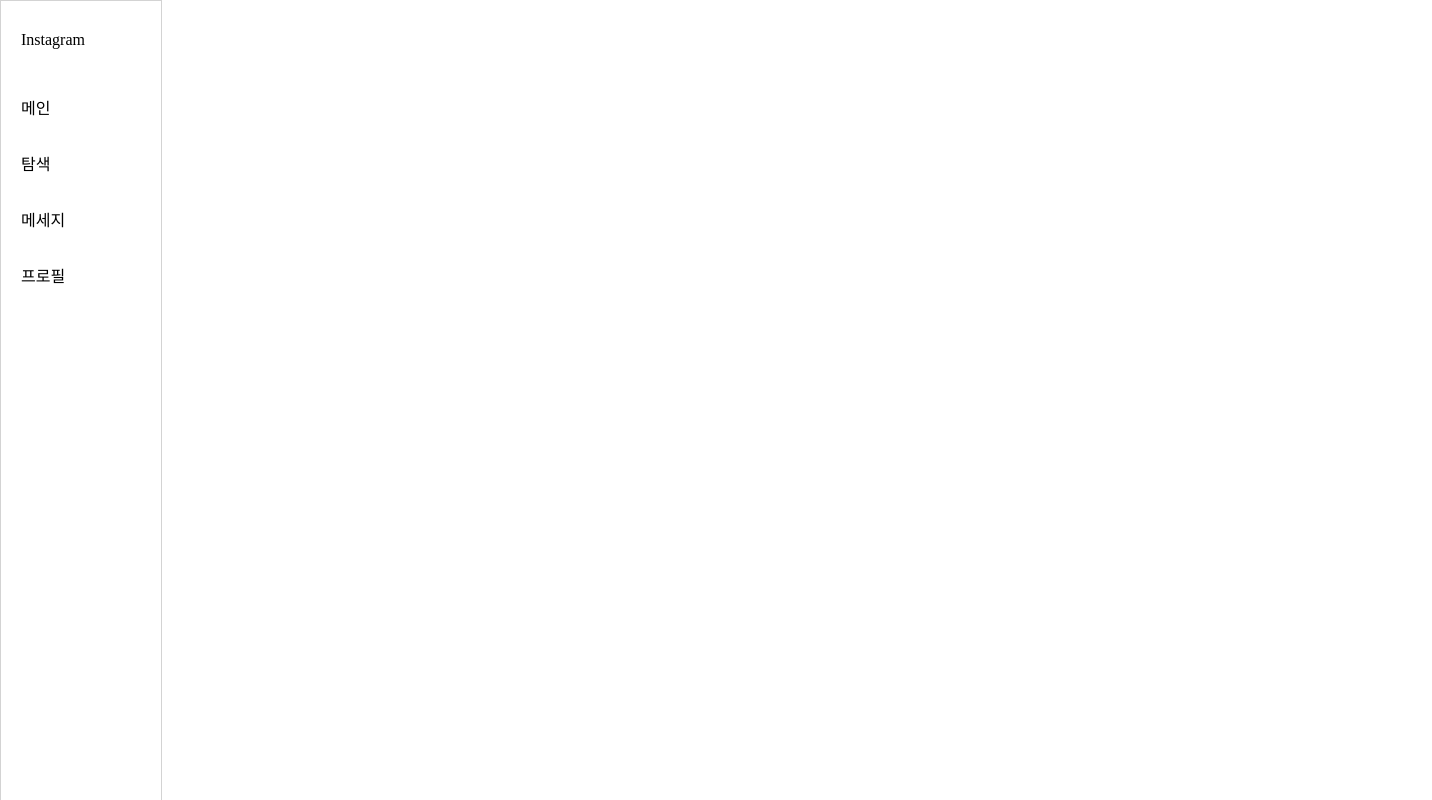
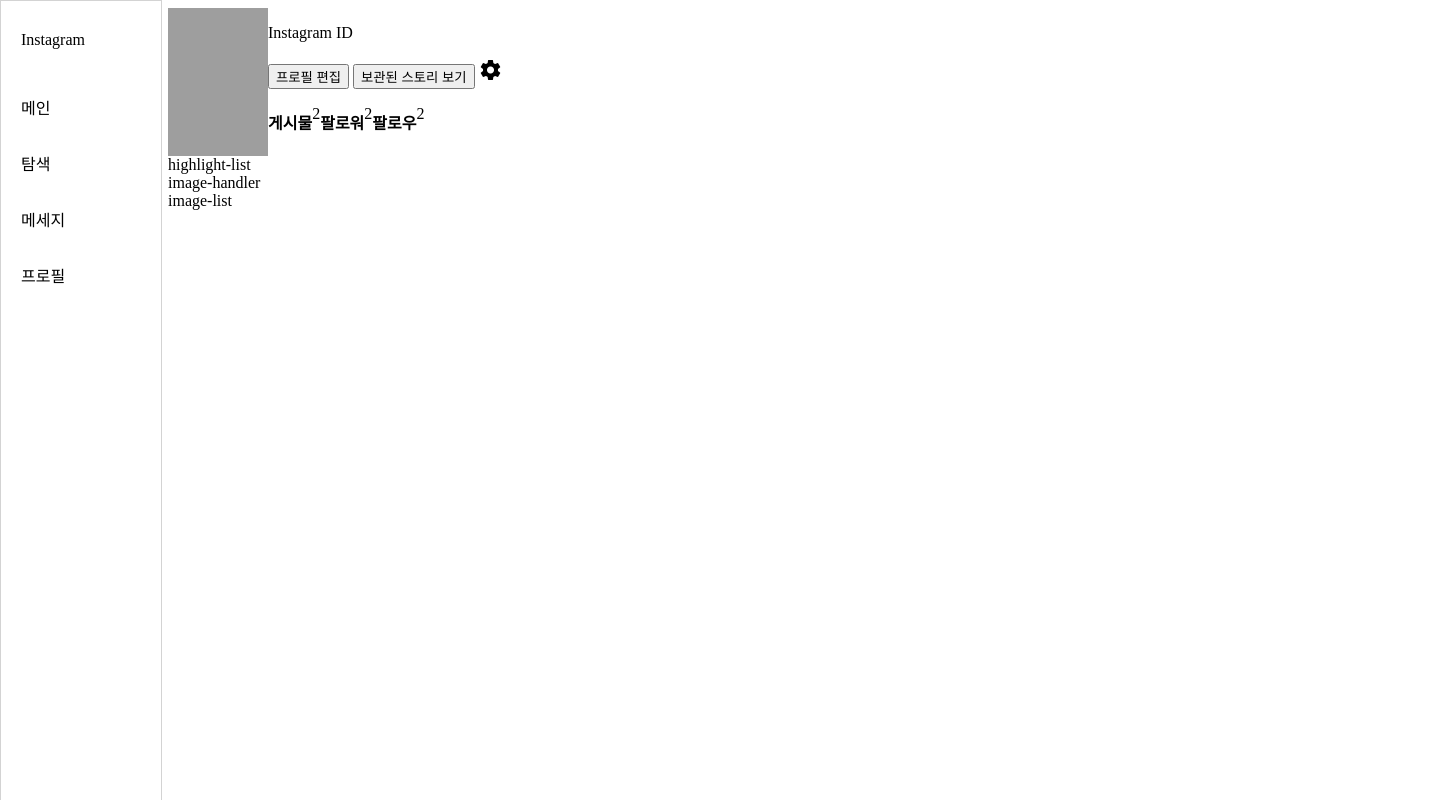
Before and after one commit to CHOSSEANG/lutis-instagram, a plain HTML site: page profile/index.html in a window 1280 px wide. Shown: the whole page, 1432 px wide, since content can reach past the window. Drawn offline with Linux system fonts and the light colour scheme; grey boxes are pictures that could not be loaded.

Commit message:
프로필 > content header 부분 내용 채우기

```diff
--- a/profile/index.html
+++ b/profile/index.html
@@ -5,6 +5,7 @@
     <meta name="viewport" content="width=device-width, initial-scale=1.0">
     <title>Main</title>
     <link rel="stylesheet" href="styles.css">
+    <link href="https://fonts.googleapis.com/icon?family=Material+Icons" rel="stylesheet">
 </head>
 <body>
     <div id="sidebar">
@@ -18,7 +19,33 @@
             <p>프로필</p>
         </div>
     </div>
-    <div></div>
+    <div id="profile-content">
+        <div id="profile-header">
+            <img src="https://picsum.photos/100/100">
+            <div id="content-container">
+                <div id="id-container">
+                    <p>Instagram ID</p>
+                    <button>프로필 편집</button>
+                    <button>보관된 스토리 보기</button>
+                    <span class="material-icons">settings</span>
+                </div>
+                <div id="follower-container">
+                    <h4>게시물</h4>
+                    <p>2</p>
+                    <h4>팔로워</h4>
+                    <p>2</p>
+                    <h4>팔로우</h4>
+                    <p>2</p>
+                </div>
+                <div id="name"></div>
+            </div>
+        </div>
+        <div id="highlight-list">highlight-list</div>
+        <div id="image-container">
+            <div id="image-handler">image-handler</div>
+            <div id="image-list">image-list</div>
+        </div>
+    </div>
     <script src="script.js"></script>
 </body>
 </html>
--- a/profile/styles.css
+++ b/profile/styles.css
@@ -16,3 +16,22 @@
 .menu-list {
     margin-left: 20px;
 }
+
+#profile-content{
+    position:relative;
+    left:10em;
+}
+
+#profile-header{
+    display:flex;
+}
+
+#content-container{
+    display:flex;
+    flex-direction: column;
+}
+
+#content-container > div:nth-child(2),
+#content-container> div:nth-child(3){
+    display: flex;
+}
```
